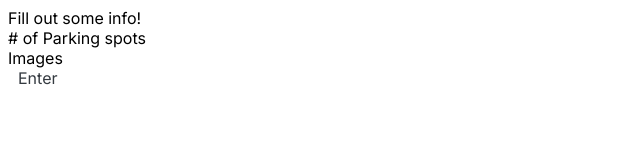
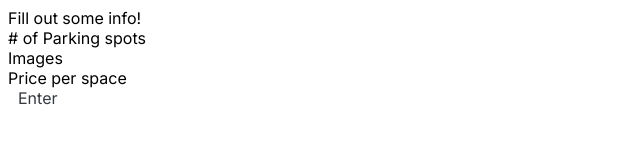
Before and after one commit to JDLiang100/SFSUHackaton2024, a Next.js app in the folder hackathon2024/: page /offering in a window 1280 px wide. Shown: the top 160 px of the page, without its empty margins (0-640 px from the left). Built offline with nearby package versions, Linux system fonts and the light colour scheme.

Commit message:
updated offering

```diff
--- a/hackathon2024/src/app/offering/page.js
+++ b/hackathon2024/src/app/offering/page.js
@@ -4,6 +4,8 @@ export default function Offering() {
             <div>Fill out some info!</div>
             <div># of Parking spots</div>
             <div>Images</div>
+            <div>Price per space</div>
+
             <a href="/" className="nav-link">Enter</a>
         </div>
     );
```
